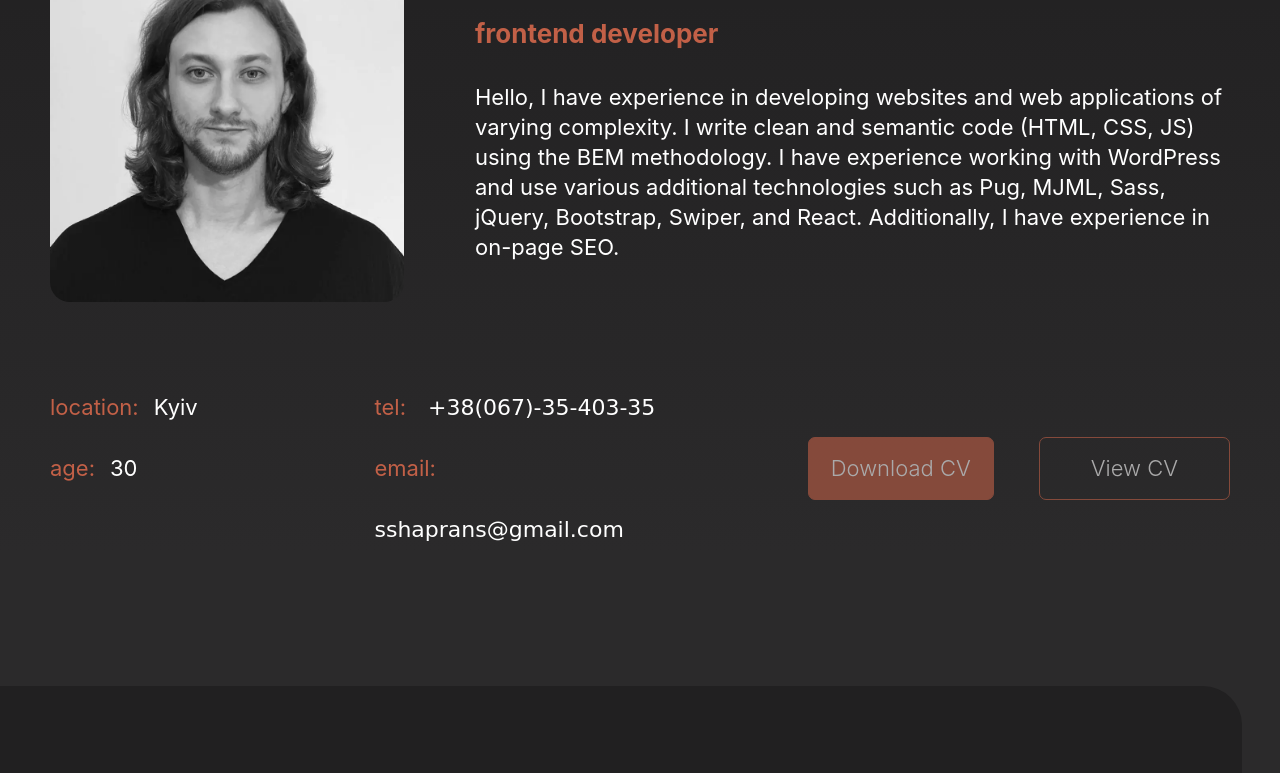
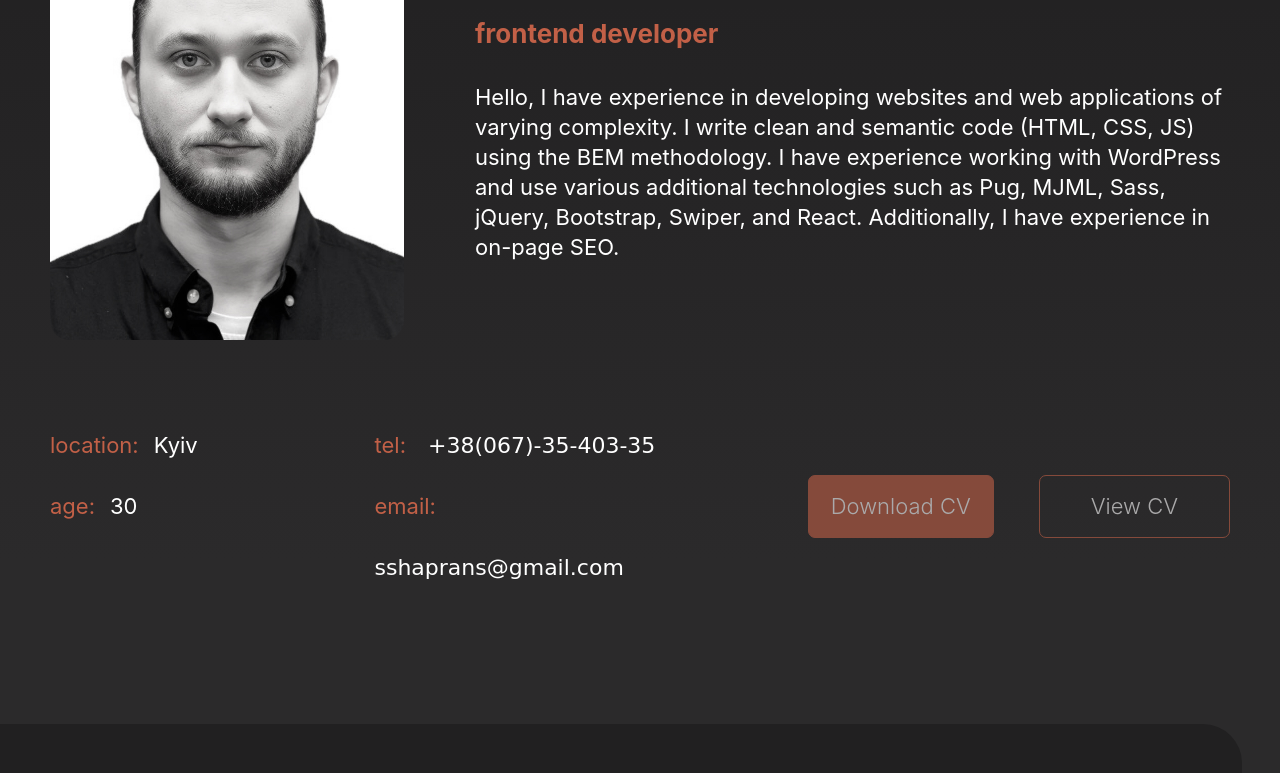
Before and after one commit to sshaprans/portfolio, a plain HTML site: page index.html in a window 1280 px wide. Shown: the part 253-1026 px from the top of the page. Drawn offline with Linux system fonts and the light colour scheme.

Commit message:
new main photo

```diff
--- a/index.html
+++ b/index.html
@@ -62,8 +62,8 @@
                     <div class="about">
                         <div class="about-up">
                             <picture class="photo">
-                                <source srcset="./photo.webp">
-                                <img class="photo-img" src="photo.jpg" alt="photo">
+                                <source srcset="./img/ss_photo.jpg">
+                                <img class="photo-img" src="./img/ss_photo.jpg" alt="photo">
                             </picture>
                             <div class="about-text">
                                 <h1 class="name">I’m Serhii</h1>
```
Also changed, not shown: img/ss_photo.jpg (added).
